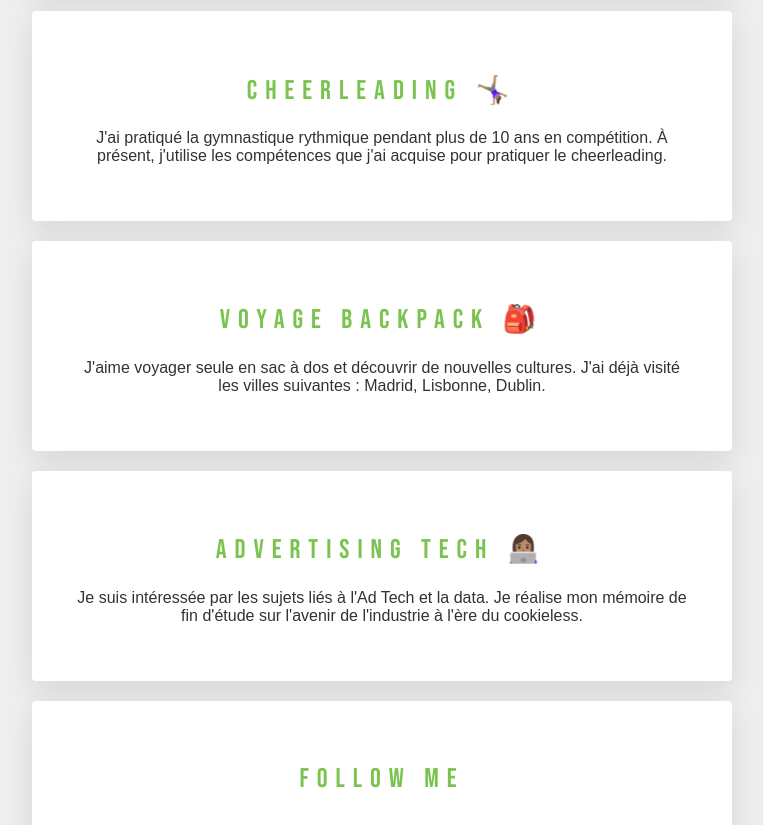
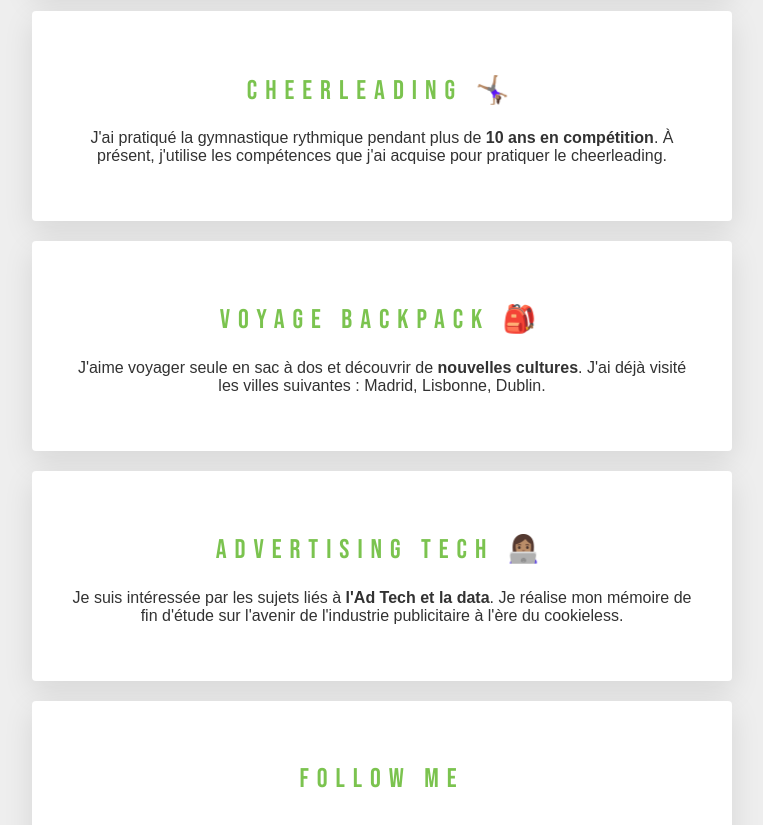
Before and after one commit to lea-pedroni/my-profile, a plain HTML site: page index.html in a window 1280 px wide. Shown: the part 420-1245 px from the top of the page, without its empty margins (258-1021 px from the left). Drawn offline with Linux system fonts and the light colour scheme.

Commit message:
Update index.html

```diff
--- a/index.html
+++ b/index.html
@@ -29,21 +29,21 @@
 			<h2> Cheerleading 🤸🏽‍♀️</h2>
 
 			<p>
-			J'ai pratiqué la gymnastique rythmique pendant plus de 10 ans en compétition. À présent, j'utilise les compétences que j'ai acquise pour pratiquer le cheerleading.
+			J'ai pratiqué la gymnastique rythmique pendant plus de <strong>10 ans en compétition</strong>. À présent, j'utilise les compétences que j'ai acquise pour pratiquer le cheerleading.
 			</p>
 		</div>
 		<div class="card-white">
 			<h2> Voyage backpack 🎒 </h2>
 
 			<p>
-			J'aime voyager seule en sac à dos et découvrir de nouvelles cultures. J'ai déjà visité les villes suivantes : Madrid, Lisbonne, Dublin.
+			J'aime voyager seule en sac à dos et découvrir de <strong>nouvelles cultures</strong>. J'ai déjà visité les villes suivantes : Madrid, Lisbonne, Dublin.
 
 			</p>
 		</div>
 		<div class="card-white">
 			<h2> Advertising Tech 👩🏽‍💻 </h2>
 			<p>
-			Je suis intéressée par les sujets liés à l'Ad Tech et la data. Je réalise mon mémoire de fin d'étude sur l'avenir de l'industrie à l'ère du cookieless.
+			Je suis intéressée par les sujets liés à <strong>l'Ad Tech et la data</strong>. Je réalise mon mémoire de fin d'étude sur l'avenir de l'industrie publicitaire à l'ère du cookieless.
 			</p>
 		</div>
 		<div class="card-white">
```
